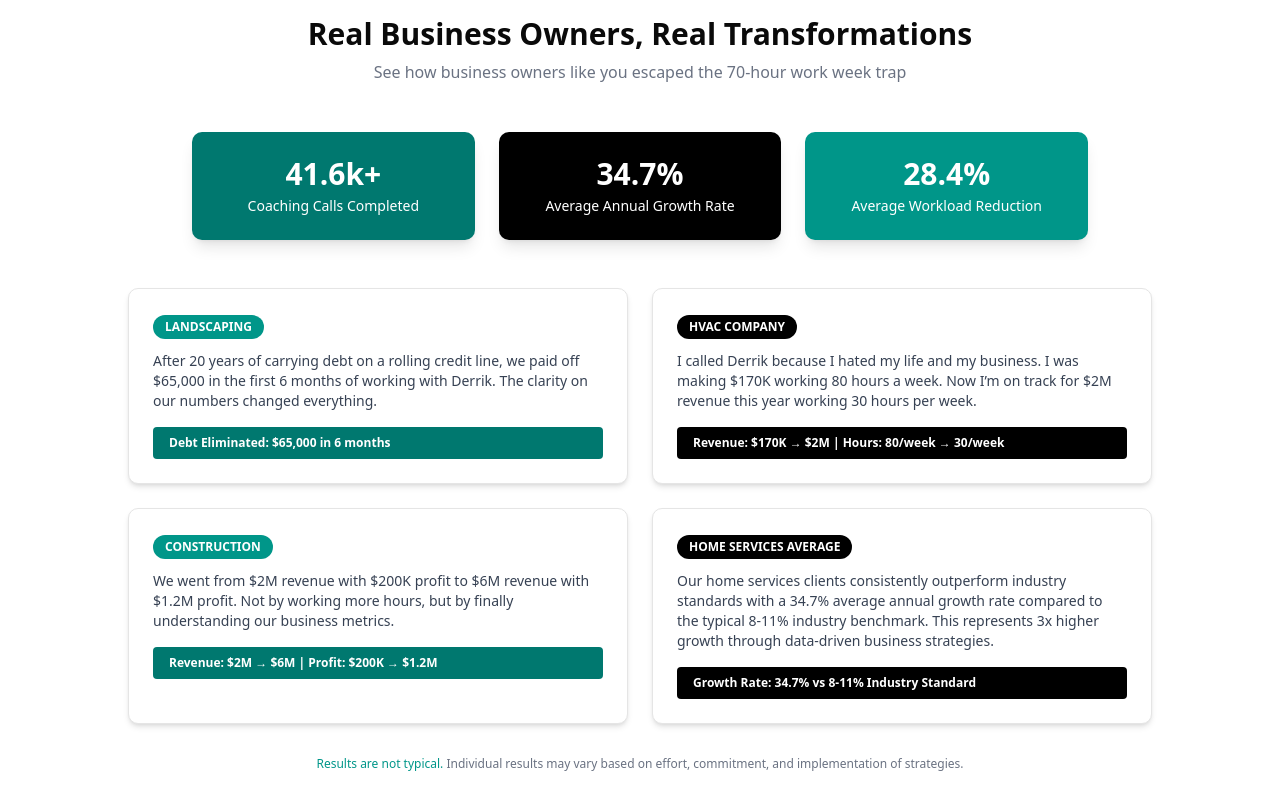
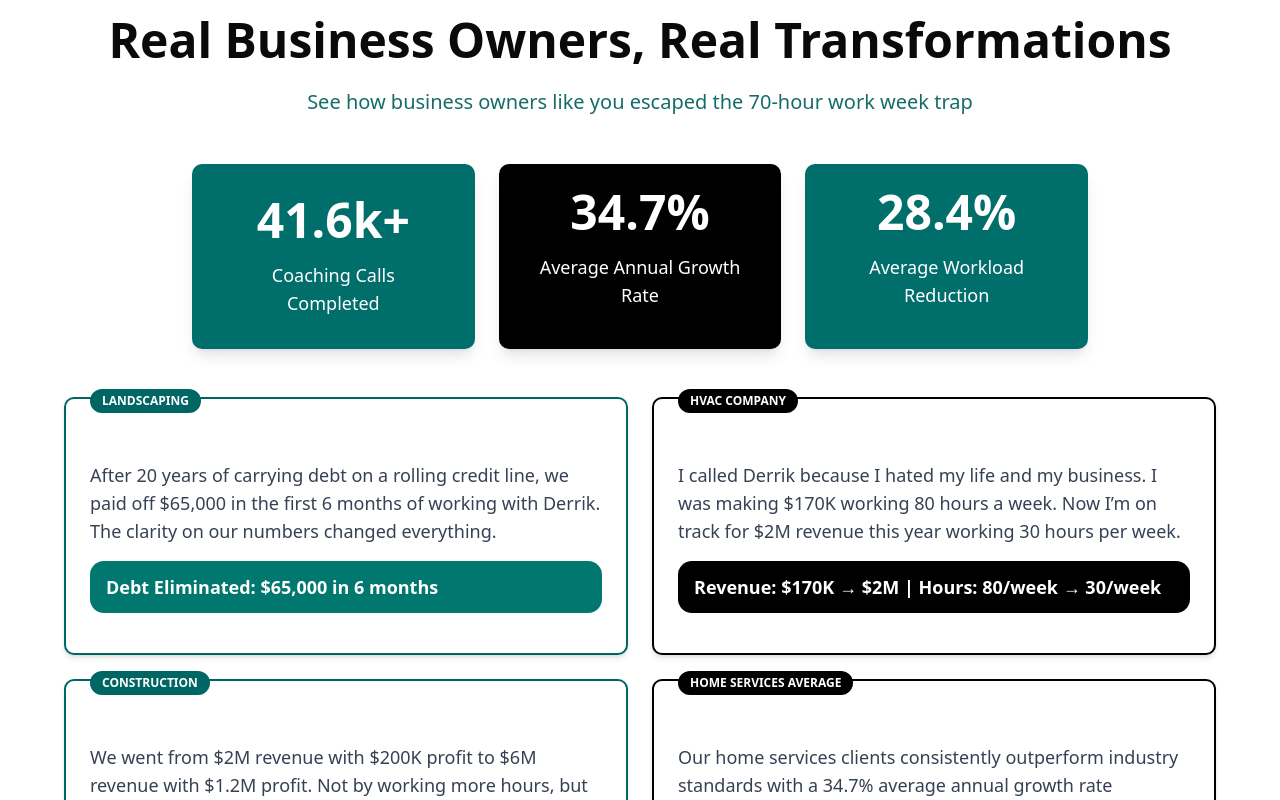
Before and after one commit to Azhar190238/vex-management-landing-page, a Next.js app: page / in a window 1280 px wide. Shown: the part 1600-2400 px from the top of the page. Built offline with nearby package versions, Linux system fonts and the light colour scheme.

Commit message:
Business type added completeltly

```diff
--- a/components/ServicesSection.tsx
+++ b/components/ServicesSection.tsx
@@ -2,107 +2,108 @@ import React from "react";
 
 export default function ServicesSection() {
   return (
-    <section className="w-full px-4 py-16 md:px-8 lg:px-16">
+    <section className="w-full max-w-[1320px] mx-auto px-4 py-16 md:px-8 lg:px-16">
       {/* Heading */}
       <div className="text-center mb-12">
-        <h2 className="text-2xl md:text-3xl font-bold">
+        <h2 className="text-2xl md:text-3xl lg:text-5xl font-bold">
           Real Business Owners, Real Transformations
         </h2>
-        <p className="mt-2 text-sm md:text-base text-gray-500">
+        <p className="mt-6 text-lg sm:text-xl text-[#156D6A]">
           See how business owners like you escaped the 70-hour work week trap
         </p>
       </div>
 
       {/* Top stats */}
       <div className="grid grid-cols-1 sm:grid-cols-3 gap-6 max-w-4xl mx-auto mb-12">
-        <div className="bg-teal-700 text-white rounded-lg p-6 text-center font-bold text-xl shadow-lg">
-          <span className="text-3xl">41.6k+</span>
-          <p className="text-sm font-normal mt-1">Coaching Calls Completed</p>
+        <div className="bg-[#006E6B] hover:bg-[#007471] hover:scale-105 transition-all duration-500 text-white rounded-lg p-6 lg:p-8 text-center font-bold text-xl shadow-lg">
+          <span className="text-3xl md:text-4xl lg:text-5xl">41.6k+</span>
+          <p className="text-lg  font-normal mt-4">Coaching Calls Completed</p>
         </div>
-        <div className="bg-black text-white rounded-lg p-6 text-center font-bold text-xl shadow-lg">
-          <span className="text-3xl">34.7%</span>
-          <p className="text-sm font-normal mt-1">Average Annual Growth Rate</p>
+        <div className="bg-black hover:bg-[#003333] hover:scale-105 transition-all duration-500 text-white rounded-lg p-6 text-center font-bold text-xl shadow-lg">
+          <span className="text-3xl md:text-4xl lg:text-5xl">34.7%</span>
+          <p className="text-lg  font-normal mt-4">
+            Average Annual Growth Rate
+          </p>
         </div>
-        <div className="bg-teal-600 text-white rounded-lg p-6 text-center font-bold text-xl shadow-lg">
-          <span className="text-3xl">28.4%</span>
-          <p className="text-sm font-normal mt-1">
+        <div className="bg-[#006E6B] hover:bg-[#007471] hover:scale-105 transition-all duration-500 text-white rounded-lg p-6 text-center font-bold text-xl shadow-lg">
+          <span className="text-3xl md:text-4xl lg:text-5xl">28.4%</span>
+          <p className="text-lg  font-normal mt-4">
             Average Workload Reduction
           </p>
         </div>
       </div>
 
       {/* Stories */}
-      <div className="grid grid-cols-1 md:grid-cols-2 gap-6 max-w-5xl mx-auto">
+      <div className="grid grid-cols-1 md:grid-cols-2 gap-6">
         {/* Card 1 */}
-        <div className="border rounded-lg p-6 bg-white shadow-md">
-          <span className="inline-block bg-teal-600 text-white text-xs font-bold px-3 py-1 rounded-full mb-3">
+        <div className="border-2 hover:scale-105 transition-all duration-500 border-[#006663] rounded-lg p-6 bg-white shadow-md pb-10">
+          <p className="inline-block relative -top-9 bg-[#006663] text-white text-xs font-bold px-3 py-1 rounded-full mb-3">
             LANDSCAPING
-          </span>
-          <p className="text-sm text-gray-700 mb-4">
+          </p>
+          <p className="text-lg text-gray-700 mb-4">
             After 20 years of carrying debt on a rolling credit line, we paid
             off $65,000 in the first 6 months of working with Derrik. The
             clarity on our numbers changed everything.
           </p>
-          <div className="bg-teal-700 text-white text-xs font-bold px-4 py-2 rounded">
+          <div className="bg-teal-700 text-white text-base md:text-lg font-bold px-4 py-3 rounded-xl">
             Debt Eliminated: $65,000 in 6 months
           </div>
         </div>
 
-        {/* Card 2 */}
-        <div className="border rounded-lg p-6 bg-white shadow-md">
-          <span className="inline-block bg-black text-white text-xs font-bold px-3 py-1 rounded-full mb-3">
+        <div className="border-2 hover:scale-105 transition-all duration-500 border-black rounded-lg p-6 bg-white shadow-md pb-10">
+          <p className="inline-block relative -top-9 bg-black text-white text-xs font-bold px-3 py-1 rounded-full mb-3">
             HVAC COMPANY
-          </span>
-          <p className="text-sm text-gray-700 mb-4">
+          </p>
+          <p className="text-lg text-gray-700 mb-4">
             I called Derrik because I hated my life and my business. I was
             making $170K working 80 hours a week. Now I’m on track for $2M
             revenue this year working 30 hours per week.
           </p>
-          <div className="bg-black text-white text-xs font-bold px-4 py-2 rounded">
+          <div className="bg-black text-white text-base md:text-lg font-bold px-4 py-3 rounded-xl">
             Revenue: $170K → $2M | Hours: 80/week → 30/week
           </div>
         </div>
 
         {/* Card 3 */}
-        <div className="border rounded-lg p-6 bg-white shadow-md">
-          <span className="inline-block bg-teal-600 text-white text-xs font-bold px-3 py-1 rounded-full mb-3">
+
+        <div className="border-2 hover:scale-105 transition-all duration-500 border-[#006663] rounded-lg p-6 bg-white shadow-md pb-10">
+          <p className="inline-block relative -top-9 bg-[#006663] text-white text-xs font-bold px-3 py-1 rounded-full mb-3">
             CONSTRUCTION
-          </span>
-          <p className="text-sm text-gray-700 mb-4">
+          </p>
+          <p className="text-lg text-gray-700 mb-4">
             We went from $2M revenue with $200K profit to $6M revenue with $1.2M
             profit. Not by working more hours, but by finally understanding our
             business metrics.
           </p>
-          <div className="bg-teal-700 text-white text-xs font-bold px-4 py-2 rounded">
+          <div className="bg-[#006663] text-white text-base md:text-lg font-bold px-4 py-3 rounded-xl">
             Revenue: $2M → $6M | Profit: $200K → $1.2M
           </div>
         </div>
 
         {/* Card 4 */}
-        <div className="border rounded-lg p-6 bg-white shadow-md">
-          <span className="inline-block bg-black text-white text-xs font-bold px-3 py-1 rounded-full mb-3">
+        <div className="border-2 hover:scale-105 transition-all duration-500 border-black rounded-lg p-6 bg-white shadow-md pb-10">
+          <p className="inline-block relative -top-9 bg-black text-white text-xs font-bold px-3 py-1 rounded-full mb-3">
             HOME SERVICES AVERAGE
-          </span>
-          <p className="text-sm text-gray-700 mb-4">
+          </p>
+          <p className="text-lg text-gray-700 mb-4">
             Our home services clients consistently outperform industry standards
             with a 34.7% average annual growth rate compared to the typical
             8-11% industry benchmark. This represents 3x higher growth through
             data-driven business strategies.
           </p>
-          <div className="bg-black text-white text-xs font-bold px-4 py-2 rounded">
+          <div className="bg-black text-white text-base md:text-lg font-bold px-4 py-3 rounded-xl">
             Growth Rate: 34.7% vs 8-11% Industry Standard
           </div>
         </div>
       </div>
 
       {/* Footer Note */}
-      <p className="text-center text-xs text-gray-500 mt-8">
-        <span className="text-teal-600 font-medium">
-          Results are not typical.
-        </span>{" "}
-        Individual results may vary based on effort, commitment, and
-        implementation of strategies.
-      </p>
+      <div className="text-center text-lg bg-gray-100 rounded-lg p-4 lg:p-8 text-gray-500 mt-8">
+        <p className="text-[#006663] font-medium">
+          Results are not typical. Individual results may vary based on effort,
+          commitment, and implementation of strategies.
+        </p>
+      </div>
     </section>
   );
 }
```
